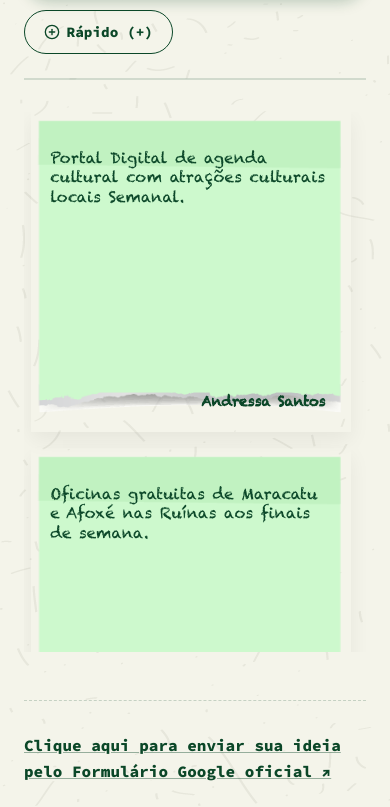
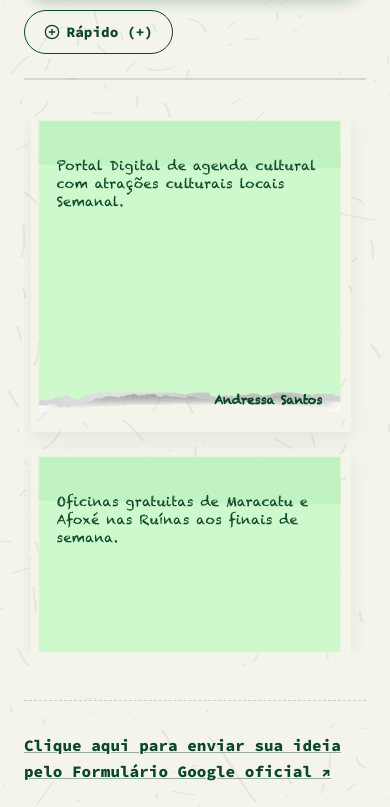
Before and after one commit to inovasaobento-ops/site-inovasaobento, a Next.js app: page / in a window 390 px wide. Shown: the part 2181-2988 px from the top of the page. Built offline with nearby package versions, Linux system fonts and the light colour scheme; no server answers; the database is empty.

Commit message:
style: ajustar proporcao e espacamento de bordas do texto nos post-its

```diff
--- a/src/components/IdeasSection.module.css
+++ b/src/components/IdeasSection.module.css
@@ -193,7 +193,7 @@
   background-repeat: no-repeat;
   aspect-ratio: 1 / 1;
   width: 100%;
-  padding: 2.8rem 1.6rem 1.6rem 1.6rem;
+  padding: 3.2rem 2.2rem 2rem 2.2rem; /* Generous breathing room around edges */
   display: flex;
   flex-direction: column;
   justify-content: space-between;
@@ -213,9 +213,10 @@
 .postitContent {
   font-family: var(--font-chalkduster-family), 'Chalkduster', cursive, sans-serif;
   color: #0b4728; /* Dark forest green ink */
-  font-size: 1.05rem;
-  line-height: 1.3;
+  font-size: 0.86rem; /* Proportional & legible size */
+  line-height: 1.4;
   font-weight: 500;
+  letter-spacing: 0.2px;
   word-break: break-word;
   overflow: hidden;
   display: -webkit-box;
@@ -226,11 +227,11 @@
 .postitAuthor {
   font-family: var(--font-chalkduster-family), 'Chalkduster', cursive, sans-serif;
   color: #0b4728;
-  font-size: 0.95rem;
-  font-weight: 600;
+  font-size: 0.78rem;
+  font-weight: 700;
   text-align: right;
-  margin-top: 0.8rem;
-  padding-right: 0.4rem;
+  margin-top: 0.6rem;
+  padding-right: 0.2rem;
 }
 
 /* Bottom CTA Row */
@@ -395,16 +396,17 @@
   }
 
   .postitCard {
-    padding: 2.2rem 1.2rem 1.2rem 1.2rem;
+    padding: 2.8rem 1.6rem 1.4rem 1.6rem;
   }
 
   .postitContent {
-    font-size: 0.95rem;
-    -webkit-line-clamp: 5;
+    font-size: 0.82rem;
+    line-height: 1.35;
+    -webkit-line-clamp: 6;
   }
 
   .postitAuthor {
-    font-size: 0.85rem;
+    font-size: 0.74rem;
   }
 
   .scrollContainer {
```
